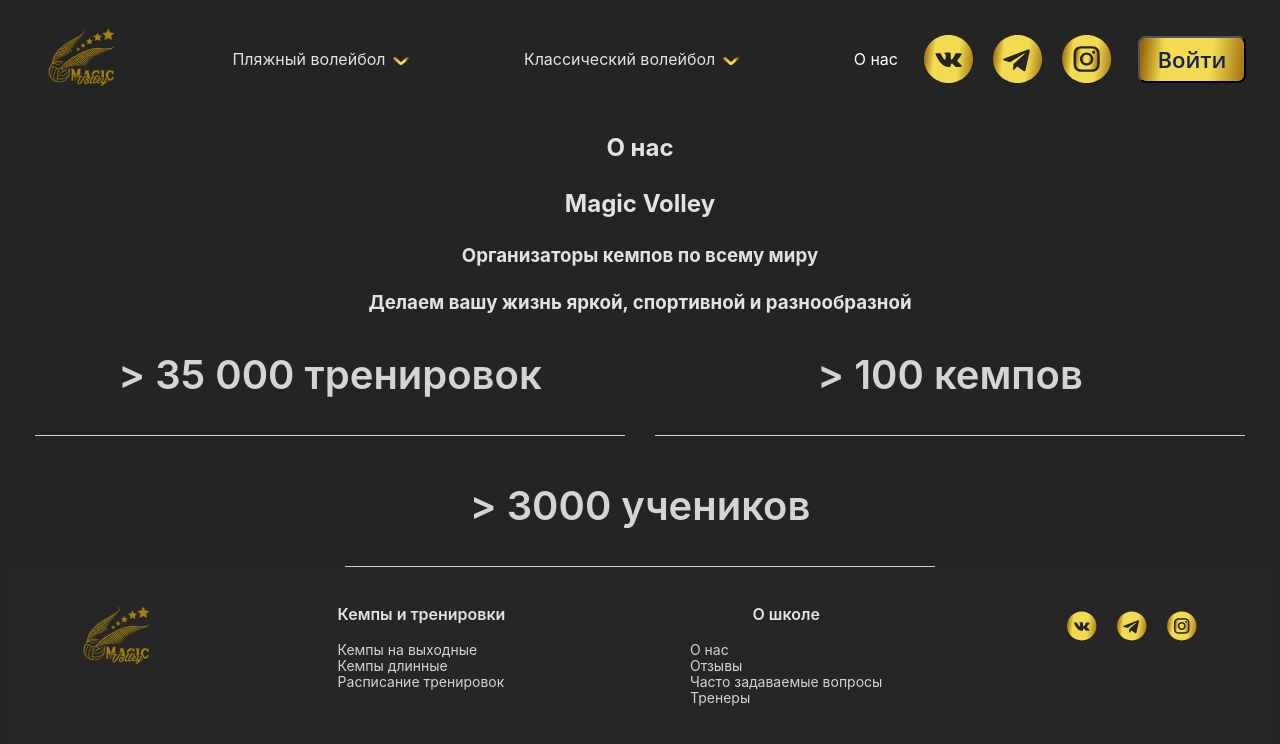
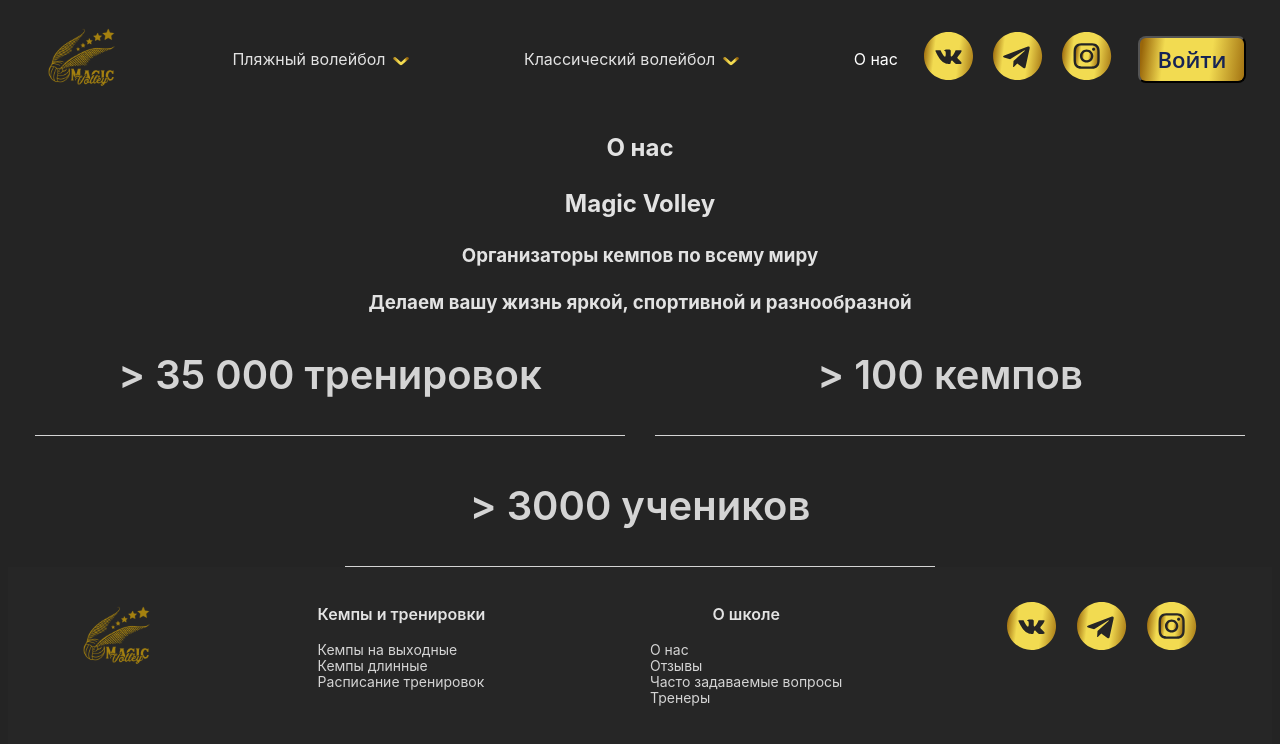
Before and after one commit to paxarpp/v, a React app: page /about in a window 1280 px wide. Shown: the top 744 px of the page. Built offline with nearby package versions, Linux system fonts and the light colour scheme; no server answers; the HTML template or start-up script is replaced by a standard one.

Commit message:
app as  page

```diff
--- a/src/api/index.ts
+++ b/src/api/index.ts
@@ -6,6 +6,16 @@ import { IUserInfo } from '../pages/user/interfaces';
 import { IPass } from '../pages/user/info/modalPass';
 
 const BASE_URL = '/magicvolley';
+
+export const getAppInfo = async <T>(): Promise<{
+  data: { result: T; error?: string };
+}> => {
+  try {
+    return await axios.get(BASE_URL + '/app_links');
+  } catch (e: unknown) {
+    return { data: { result: {} as T, error: (e as Error).message } };
+  }
+};
 
 export const getHome = async <T>(): Promise<{
   data: { result: T; error?: string };
--- a/src/app.module.css
+++ /dev/null
@@ -1,16 +0,0 @@
-/* Применяется ко всем элементам со скроллбаром на странице */
-* {
-  scrollbar-width: thin;
-  scrollbar-color: darkgrey transparent;
-}
-/* Для Webkit-браузеров */
-*::-webkit-scrollbar {
-  width: 8px; /* ширина */
-}
-*::-webkit-scrollbar-track {
-  background: transparent; /* фон дорожки */
-}
-*::-webkit-scrollbar-thumb {
-  background-color: darkgrey; /* цвет ползунка */
-  border-radius: 4px; /* закругление углов ползунка */
-}
--- a/src/App.tsx
+++ b/src/app/App.tsx
@@ -1,12 +1,15 @@
 import { useState } from 'react';
-import { Outlet } from 'react-router-dom';
-import { Header } from './templates/header';
-import { Auth } from './auth';
-import { AuthProvider, AuthOpenContext } from './context';
-import styles from './app.module.css';
-import { Footer } from './templates/footer';
+import { Outlet, useLoaderData } from 'react-router-dom';
+import { Header } from '../templates/header';
+import { Auth } from '../auth';
+import { AuthProvider, AuthOpenContext } from '../context';
+import { Footer } from '../templates/footer';
+import { IAppInfo } from './interface';
 
 export const App = () => {
+  const { app } = useLoaderData() as {
+    app: { contactBlock: IAppInfo };
+  };
   const [authOpen, setOpen] = useState(false);
 
   const toggleAuthOpen = () => {
@@ -20,14 +23,14 @@ export const App = () => {
   return (
     <AuthProvider>
       <AuthOpenContext.Provider value={{ toggleAuthOpen }}>
-        <Header />
+        <Header {...app.contactBlock} />
         {authOpen ? (
           <Auth onCloseAuth={onCloseAuth} toggleAuthOpen={toggleAuthOpen} />
         ) : null}
-        <div id="detail" className={styles.outlet}>
+        <div id="detail">
           <Outlet />
         </div>
-        <Footer />
+        <Footer {...app.contactBlock} />
       </AuthOpenContext.Provider>
     </AuthProvider>
   );
--- /dev/null
+++ b/src/app/interface.ts
@@ -0,0 +1,5 @@
+export interface IAppInfo {
+  linkTg: string;
+  linkInstagram: string;
+  linkVk: string;
+}
--- /dev/null
+++ b/src/app/loader.tsx
@@ -0,0 +1,12 @@
+import { getAppInfo } from '../api';
+
+const loaderApp = async () => {
+  const {
+    data: { result, error },
+  } = await getAppInfo();
+  return { app: result, error };
+};
+
+export const loaderAppInfo = async () => {
+  return { app: loaderApp() };
+};
--- a/src/index.css
+++ b/src/index.css
@@ -19,3 +19,20 @@
   text-align: center;
   overflow: hidden;
 }
+
+/* Применяется ко всем элементам со скроллбаром на странице */
+* {
+  scrollbar-width: thin;
+  scrollbar-color: darkgrey transparent;
+}
+/* Для Webkit-браузеров */
+*::-webkit-scrollbar {
+  width: 8px; /* ширина */
+}
+*::-webkit-scrollbar-track {
+  background: transparent; /* фон дорожки */
+}
+*::-webkit-scrollbar-thumb {
+  background-color: darkgrey; /* цвет ползунка */
+  border-radius: 4px; /* закругление углов ползунка */
+}
--- a/src/routes.tsx
+++ b/src/routes.tsx
@@ -15,7 +15,8 @@ import { loaderPageShortCamps } from './pages/shortCamps/loaders';
 import { loaderPageLongCamps } from './pages/longCamps/loaders';
 import { loaderPageCamp } from './pages/camp/loaders';
 import { loaderPageUser } from './pages/user/loaders';
-import { App } from './App';
+import { App } from './app/App';
+import { loaderAppInfo } from './app/loader';
 import { ProtectedRoute } from './templates/protectedRoute';
 import { loaderPageAbout } from './pages/about/loaders';
 import { NotFound } from './pages/notFound';
@@ -24,6 +25,7 @@ export const router = createBrowserRouter([
   {
     path: '/',
     element: <App />,
+    loader: loaderAppInfo,
     errorElement: <ErrorPage />,
     children: [
       {
--- a/src/templates/footer/index.module.css
+++ b/src/templates/footer/index.module.css
@@ -6,7 +6,7 @@
 }
 
 .icon {
-  width: 30px;
+  cursor: pointer;
 }
 
 .mlr_20 {
--- a/src/templates/footer/index.tsx
+++ b/src/templates/footer/index.tsx
@@ -5,7 +5,13 @@ import Inst from '../../assets/inst.svg?react';
 import styles from './index.module.css';
 import { Link } from 'react-router-dom';
 
-export const Footer = () => {
+interface IProps {
+  linkTg: string;
+  linkInstagram: string;
+  linkVk: string;
+}
+
+export const Footer: React.FC<IProps> = ({ linkTg, linkInstagram, linkVk }) => {
   return (
     <footer className={styles.footer}>
       <Link to="/">
@@ -39,9 +45,19 @@ export const Footer = () => {
         </ul>
       </div>
       <div>
-        <Vk className={styles.icon} />
-        <T className={`${styles.icon} ${styles.mlr_20}`} />
-        <Inst className={styles.icon} />
+        <a href={linkVk} target={'_blank'} className={styles.icon}>
+          <Vk />
+        </a>
+        <a
+          href={linkTg}
+          target={'_blank'}
+          className={`${styles.icon} ${styles.mlr_20}`}
+        >
+          <T />
+        </a>
+        <a href={linkInstagram} target={'_blank'} className={styles.icon}>
+          <Inst />
+        </a>
       </div>
     </footer>
   );
--- a/src/templates/header/index.tsx
+++ b/src/templates/header/index.tsx
@@ -13,7 +13,13 @@ import { getCookie } from '../../cookie';
 import { IUser } from '../../auth/interface';
 import styles from './index.module.css';
 
-export const Header = () => {
+interface IProps {
+  linkTg: string;
+  linkInstagram: string;
+  linkVk: string;
+}
+
+export const Header: React.FC<IProps> = ({ linkTg, linkInstagram, linkVk }) => {
   const { user } = useUser();
   const { toggleAuthOpen } = useAuth();
   const isAuth = !!user;
@@ -47,9 +53,15 @@ export const Header = () => {
         <Logo />
       </Link>
       <div className={styles.icons_mobile}>
+        <a href={linkVk} target={'_blank'}>
           <Vk />
+        </a>
+        <a href={linkTg} target={'_blank'}>
           <T />
+        </a>
+        <a href={linkInstagram} target={'_blank'}>
           <Inst />
+        </a>
       </div>
       <div className={styles.burger}>
         <Burger onClick={togglePopapMenu} />
@@ -151,9 +163,15 @@ export const Header = () => {
         </li>
       </ul>
       <div className={styles.icons}>
+        <a href={linkVk} target={'_blank'}>
           <Vk />
+        </a>
+        <a href={linkTg} target={'_blank'}>
           <T />
+        </a>
+        <a href={linkInstagram} target={'_blank'}>
           <Inst />
+        </a>
       </div>
       {isAuth ? (
         <Link
```
Lines whose indentation alone changed are shown as unchanged.
